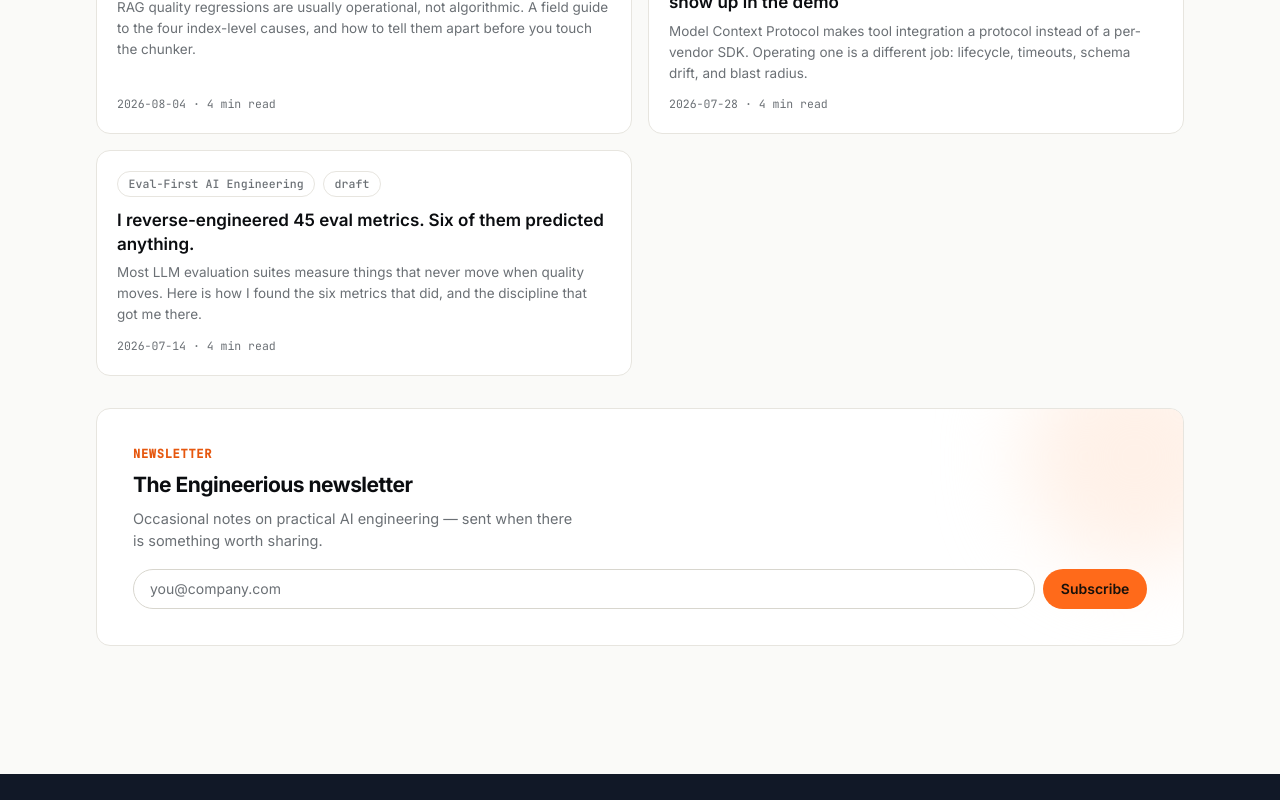
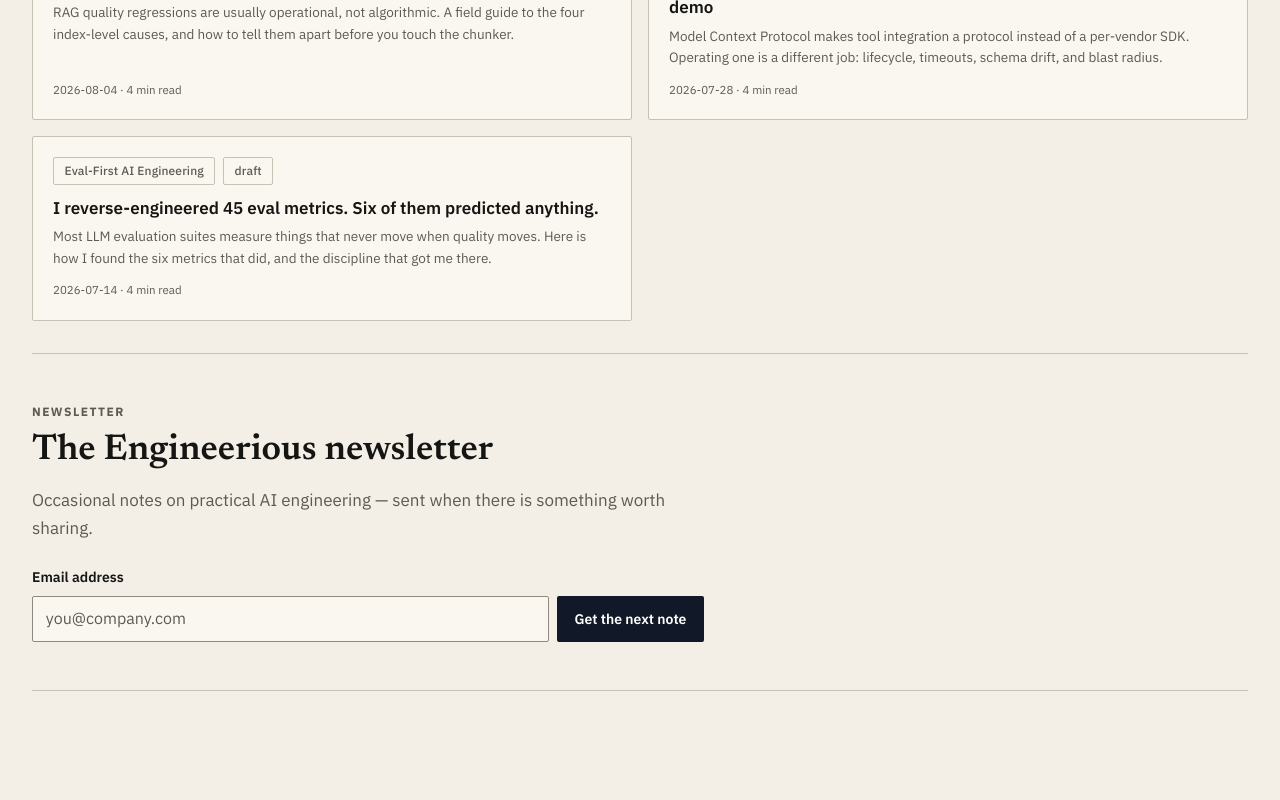
Before and after one commit to Tharun3111/Engineerious.com, a Next.js app: page /blog in a window 1280 px wide. Shown: the part 400-1200 px from the top of the page. Built offline with nearby package versions, Linux system fonts and the light colour scheme; no server answers.

Commit message:
style(design): FINDING-002 — establish an editorial visual system

```diff
--- a/app/globals.css
+++ b/app/globals.css
@@ -1,42 +1,20 @@
 @import "tailwindcss";
 
-/*
- * Engineerious visual system: startup-landing polish — cards, generous spacing,
- * confident type, one accent colour used sparingly. Inter for text, JetBrains Mono
- * for metadata/labels/code.
- */
+/* Engineerious: an independent engineering publication on warm paper. */
 :root {
-  --bg: #fafaf8;
-  --surface: #ffffff;
-  --surface-2: #f4f3ee;
-  --fg: #0b0d10;
-  --muted: #6b7075;
-  --rule: #e7e5df;
-  --rule-strong: #d8d6ce;
-  --accent: #ff6a1a;
-  --accent-strong: #e6570e;
-  --accent-tint: #fff1e8;
-  --accent-fg: #17110b;
-  --ring: #ff6a1a;
-  --shadow-color: 20 10 0;
-}
-
-@media (prefers-color-scheme: dark) {
-  :root {
-    --bg: #0a0a0b;
-    --surface: #131316;
-    --surface-2: #19191d;
-    --fg: #f3f3f1;
-    --muted: #9a9ba1;
-    --rule: #262629;
-    --rule-strong: #34343a;
-    --accent: #ff7a2e;
-    --accent-strong: #ff8f4d;
-    --accent-tint: #2a190e;
-    --accent-fg: #17110b;
-    --ring: #ff8f4d;
-    --shadow-color: 0 0 0;
-  }
+  --bg: #f3efe6;
+  --surface: #faf7f0;
+  --surface-2: #e9e2d6;
+  --fg: #151513;
+  --muted: #5d5a53;
+  --rule: #c9c1b3;
+  --rule-strong: #8f897f;
+  --accent: #111827;
+  --accent-strong: #0a5fa5;
+  --accent-tint: #dce9f2;
+  --accent-fg: #ffffff;
+  --checkpoint: #22c55e;
+  --ring: #0a5fa5;
 }
 
 @theme inline {
@@ -51,30 +29,35 @@
   --color-accent-strong: var(--accent-strong);
   --color-accent-tint: var(--accent-tint);
   --color-accent-fg: var(--accent-fg);
+  --color-checkpoint: var(--checkpoint);
   --color-ring: var(--ring);
 
-  --font-sans: var(--font-inter), ui-sans-serif, system-ui, -apple-system, "Segoe UI",
-    Roboto, "Helvetica Neue", Arial, sans-serif;
-  --font-mono: var(--font-jetbrains-mono), ui-monospace, SFMono-Regular, "SF Mono", Menlo,
-    Consolas, "Liberation Mono", monospace;
+  --font-sans: var(--font-ibm-plex-sans), sans-serif;
+  --font-display: var(--font-newsreader), Georgia, serif;
+  --font-mono: var(--font-ibm-plex-sans), sans-serif;
 }
 
 html {
-  color-scheme: light dark;
+  color-scheme: light;
+  scroll-behavior: smooth;
 }
 
 body {
   background: var(--bg);
   color: var(--fg);
   font-family: var(--font-sans);
-  font-size: 15.5px;
-  line-height: 1.55;
+  font-size: 17px;
+  line-height: 1.6;
   -webkit-font-smoothing: antialiased;
   text-rendering: optimizeLegibility;
 }
 
 a {
   color: inherit;
+}
+
+.prose a:visited {
+  color: #614b75;
 }
 
 :focus-visible {
@@ -95,20 +78,18 @@ a {
 .card {
   background: var(--surface);
   border: 1px solid var(--rule);
-  border-radius: 14px;
+  border-radius: 2px;
 }
 
 .card-hover {
   transition:
     border-color 150ms ease,
-    box-shadow 150ms ease,
-    transform 150ms ease;
+    background-color 150ms ease;
 }
 
 .card-hover:hover {
   border-color: var(--rule-strong);
-  box-shadow: 0 6px 20px -8px rgb(var(--shadow-color) / 0.18);
-  transform: translateY(-1px);
+  background: var(--surface-2);
 }
 
 .btn {
@@ -116,11 +97,12 @@ a {
   align-items: center;
   justify-content: center;
   gap: 0.4rem;
-  border-radius: 999px;
+  min-height: 44px;
+  border-radius: 2px;
   font-weight: 600;
   font-size: 14px;
   line-height: 1;
-  padding: 0.6rem 1.1rem;
+  padding: 0.7rem 1.1rem;
   transition:
     background-color 150ms ease,
     border-color 150ms ease,
@@ -161,17 +143,19 @@ a {
 }
 
 .btn-sm {
-  padding: 0.4rem 0.85rem;
-  font-size: 13px;
+  min-height: 44px;
+  padding: 0.65rem 0.9rem;
+  font-size: 14px;
 }
 
 .field {
   width: 100%;
-  border-radius: 10px;
+  min-height: 46px;
+  border-radius: 2px;
   border: 1px solid var(--rule-strong);
   background: var(--surface);
   padding: 0.55rem 0.8rem;
-  font-size: 14px;
+  font-size: 16px;
   outline: none;
   transition: border-color 150ms ease;
 }
@@ -188,12 +172,12 @@ a {
   display: inline-flex;
   align-items: center;
   gap: 0.3rem;
-  border-radius: 999px;
+  border-radius: 2px;
   border: 1px solid var(--rule);
   background: var(--surface);
   padding: 0.2rem 0.65rem;
-  font-family: var(--font-mono);
-  font-size: 11.5px;
+  font-family: var(--font-sans);
+  font-size: 12px;
   font-weight: 500;
   letter-spacing: 0.01em;
   color: var(--muted);
@@ -206,27 +190,31 @@ a {
 }
 
 .eyebrow {
-  font-family: var(--font-mono);
+  font-family: var(--font-sans);
   font-size: 12px;
-  font-weight: 600;
-  letter-spacing: 0.06em;
+  font-weight: 700;
+  letter-spacing: 0.12em;
   text-transform: uppercase;
-  color: var(--accent-strong);
+  color: var(--muted);
 }
 
 .section-label {
-  font-family: var(--font-mono);
-  font-size: 11.5px;
-  font-weight: 500;
-  letter-spacing: 0.04em;
+  font-family: var(--font-sans);
+  font-size: 12px;
+  font-weight: 700;
+  letter-spacing: 0.1em;
   text-transform: uppercase;
   color: var(--muted);
+}
+
+.font-display {
+  font-family: var(--font-display);
 }
 
 /* Long-form article body — /blog/[slug] and /about opt into this. */
 .prose {
   max-width: 68ch;
-  font-size: 16.5px;
+  font-size: 17px;
   line-height: 1.75;
 }
 
@@ -236,15 +224,17 @@ a {
 
 .prose h2 {
   margin-top: 2.3em;
-  font-size: 1.4em;
-  font-weight: 700;
+  font-family: var(--font-display);
+  font-size: 1.55em;
+  font-weight: 600;
   letter-spacing: -0.015em;
 }
 
 .prose h3 {
   margin-top: 1.9em;
-  font-size: 1.15em;
-  font-weight: 650;
+  font-family: var(--font-display);
+  font-size: 1.2em;
+  font-weight: 600;
 }
 
 .prose a {
@@ -322,3 +312,17 @@ a {
   border: 0;
   border-top: 1px solid var(--rule);
 }
+
+@media (prefers-reduced-motion: reduce) {
+  html {
+    scroll-behavior: auto;
+  }
+
+  *,
+  *::before,
+  *::after {
+    animation-duration: 0.01ms !important;
+    animation-iteration-count: 1 !important;
+    transition-duration: 0.01ms !important;
+  }
+}
--- a/app/layout.tsx
+++ b/app/layout.tsx
@@ -1,27 +1,31 @@
 import type { Metadata } from "next";
-import { Inter, JetBrains_Mono } from "next/font/google";
+import { IBM_Plex_Sans, Newsreader } from "next/font/google";
 
 import { Footer } from "@/components/Footer";
 import { Nav } from "@/components/Nav";
 import { env } from "@/lib/env";
 import "./globals.css";
 
-const inter = Inter({ subsets: ["latin"], variable: "--font-inter", display: "swap" });
-const mono = JetBrains_Mono({
+const sans = IBM_Plex_Sans({
   subsets: ["latin"],
-  weight: ["400", "500"],
-  variable: "--font-jetbrains-mono",
+  weight: ["400", "500", "600", "700"],
+  variable: "--font-ibm-plex-sans",
+  display: "swap",
+});
+const display = Newsreader({
+  subsets: ["latin"],
+  variable: "--font-newsreader",
   display: "swap",
 });
 
 export const metadata: Metadata = {
   metadataBase: new URL(env.siteUrl),
   title: {
-    default: "Engineerious — practical AI engineering by Tharun Chowdary",
+    default: "Engineerious — practical AI engineering for real systems",
     template: "%s · Engineerious",
   },
   description:
-    "Tharun Chowdary's public notebook on practical AI engineering: evaluation, agents, MCP, retrieval, models, and reliable systems.",
+    "Practical notes for engineers and technical founders building reliable AI systems: models, agents, evaluation, retrieval, and production lessons.",
   alternates: {
     canonical: "/",
     types: { "application/rss+xml": "/rss.xml" },
@@ -36,7 +40,7 @@ export const metadata: Metadata = {
 
 export default function RootLayout({ children }: { children: React.ReactNode }) {
   return (
-    <html lang="en" className={`${inter.variable} ${mono.variable}`}>
+    <html lang="en" className={`${sans.variable} ${display.variable}`}>
       <body>
         <a
           href="#main"
@@ -45,7 +49,7 @@ export default function RootLayout({ children }: { children: React.ReactNode })
           Skip to content
         </a>
         <Nav />
-        <main id="main" className="mx-auto max-w-6xl px-4 sm:px-6 lg:px-8">
+        <main id="main" className="mx-auto max-w-7xl px-4 sm:px-6 lg:px-8">
           {children}
         </main>
         <Footer />
--- a/components/NewsletterCTA.tsx
+++ b/components/NewsletterCTA.tsx
@@ -49,31 +49,22 @@ export function NewsletterCTA({
   return (
     <section
       data-testid="newsletter-cta"
-      className={
-        compact
-          ? "card p-5"
-          : "card relative overflow-hidden p-7 sm:p-9"
-      }
+      className={compact ? "border-t border-rule pt-7" : "border-y border-rule py-10 sm:py-12"}
     >
-      {!compact && (
-        <div
-          aria-hidden
-          className="pointer-events-none absolute -right-16 -top-16 h-56 w-56 rounded-full bg-accent-tint blur-2xl"
-        />
-      )}
-      <div className="relative">
+      <div>
         <p className="eyebrow">Newsletter</p>
-        <h2 className={compact ? "mt-1 text-[16px] font-semibold" : "mt-1.5 text-[21px] font-bold tracking-tight"}>
+        <h2 className={compact ? "font-display mt-2 text-[27px] font-semibold leading-tight" : "font-display mt-2 text-[36px] font-semibold leading-tight"}>
           {heading}
         </h2>
-        <p className={compact ? "mt-1 text-[13.5px] text-muted" : "mt-1.5 max-w-md text-[14.5px] text-muted"}>
+        <p className={compact ? "mt-2 max-w-xl text-[16px] leading-6 text-muted" : "mt-3 max-w-2xl text-[17px] leading-7 text-muted"}>
           {blurb}
         </p>
 
-        <form onSubmit={onSubmit} className="mt-4 flex flex-wrap gap-2">
-          <label htmlFor="newsletter-email" className="sr-only">
+        <form onSubmit={onSubmit} className="mt-6 max-w-2xl">
+          <label htmlFor="newsletter-email" className="block text-[14px] font-semibold text-fg">
             Email address
           </label>
+          <div className="mt-2 flex flex-col gap-2 sm:flex-row">
             <input
               id="newsletter-email"
               name="email"
@@ -83,18 +74,19 @@ export function NewsletterCTA({
               value={email}
               onChange={(event) => setEmail(event.target.value)}
               placeholder="you@company.com"
-            className="min-w-0 flex-1 rounded-full border border-rule-strong bg-surface px-4 py-2 text-[14px] outline-none placeholder:text-muted focus:border-accent"
+              className="field min-w-0 flex-1"
             />
-          <button type="submit" disabled={status === "submitting"} className="btn btn-primary disabled:opacity-60">
-            {status === "submitting" ? "Subscribing…" : "Subscribe"}
+            <button type="submit" disabled={status === "submitting"} className="btn btn-primary disabled:cursor-not-allowed disabled:opacity-60">
+              {status === "submitting" ? "Subscribing…" : "Get the next note"}
             </button>
+          </div>
         </form>
 
         {message && (
           <p
             role="status"
             data-subscribe-status={status}
-            className={`mt-2.5 text-[13px] ${status === "error" ? "text-accent-strong" : "text-muted"}`}
+            className={`mt-3 text-[14px] ${status === "error" ? "font-medium text-[#9b2c1f]" : "text-muted"}`}
           >
             {message}
           </p>
```
Lines whose indentation alone changed are shown as unchanged.
